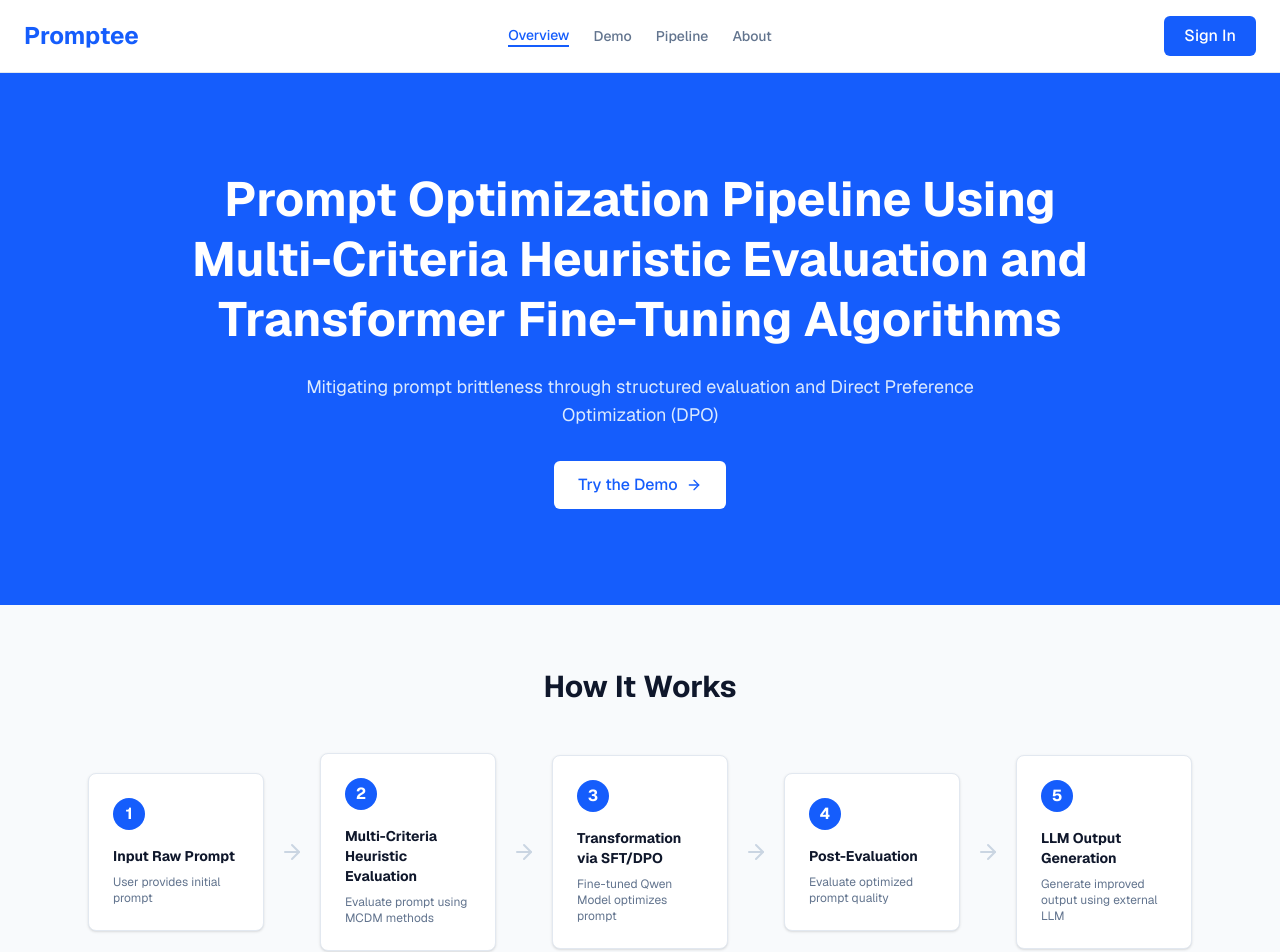
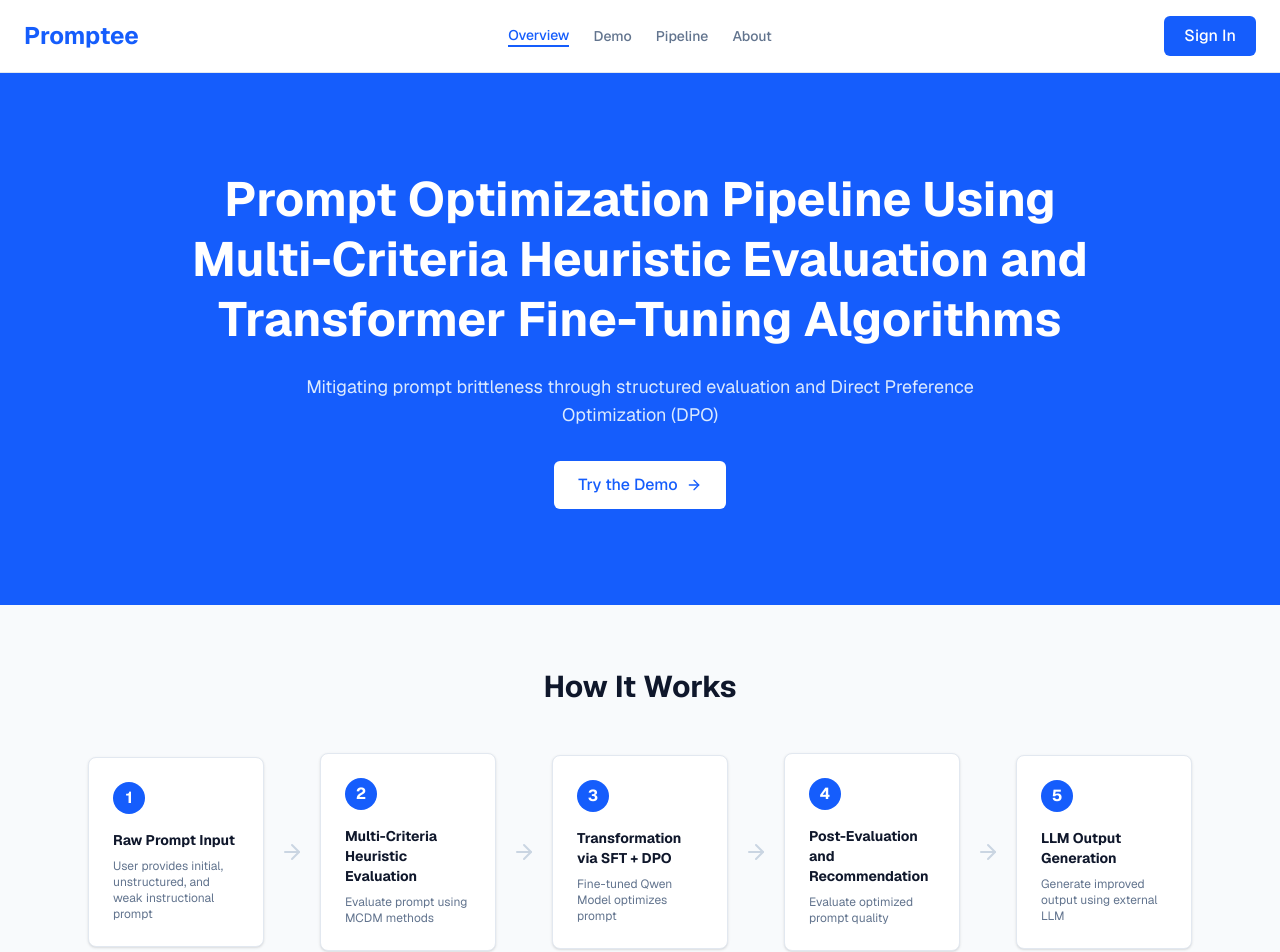
Before and after one commit to chickenjazz/Promptee, a Next.js app in the folder Frontend/: page / in a window 1280 px wide. Shown: the top 952 px of the page. Built offline with nearby package versions, Linux system fonts and the light colour scheme.

Commit message:
UI content changes

```diff
--- a/Frontend/components/tabs/OverviewTab.tsx
+++ b/Frontend/components/tabs/OverviewTab.tsx
@@ -22,10 +22,10 @@ export default function OverviewTab({ onTryDemo }: { onTryDemo: () => void }) {
         <h2 className="text-3xl font-bold text-center mb-12">How It Works</h2>
         <div className="flex flex-col md:flex-row justify-between items-center space-y-4 md:space-y-0 md:space-x-4">
           {[
-            { id: 1, title: 'Input Raw Prompt', desc: 'User provides initial prompt' },
+            { id: 1, title: 'Raw Prompt Input', desc: 'User provides initial, unstructured, and weak instructional prompt' },
             { id: 2, title: 'Multi-Criteria Heuristic Evaluation', desc: 'Evaluate prompt using MCDM methods' },
-            { id: 3, title: 'Transformation via SFT/DPO', desc: 'Fine-tuned Qwen Model optimizes prompt' },
-            { id: 4, title: 'Post-Evaluation', desc: 'Evaluate optimized prompt quality' },
+            { id: 3, title: 'Transformation via SFT + DPO', desc: 'Fine-tuned Qwen Model optimizes prompt' },
+            { id: 4, title: 'Post-Evaluation and Recommendation', desc: 'Evaluate optimized prompt quality' },
             { id: 5, title: 'LLM Output Generation', desc: 'Generate improved output using external LLM' }
           ].map((step, idx) => (
             <React.Fragment key={step.id}>
--- a/Frontend/components/tabs/PipelineTab.tsx
+++ b/Frontend/components/tabs/PipelineTab.tsx
@@ -99,8 +99,8 @@ export default function PipelineTab() {
                 <p className="text-sm text-slate-600 leading-relaxed">Combines individual criterion scores using configurable weights to produce an overall quality score (Q).</p>
               </div>
               <div>
-                <h4 className="font-medium text-slate-900 mb-2">Diff Generation</h4>
-                <p className="text-sm text-slate-600 leading-relaxed">Highlights specific changes made during optimization with explanations for transparency.</p>
+                <h4 className="font-medium text-slate-900 mb-2">Recommendation Engine</h4>
+                <p className="text-sm text-slate-600 leading-relaxed">Highlights specific weaknesses in prompt with explanations and provides actionable recommendations for improvement.</p>
               </div>
             </div>
           )}
--- a/Frontend/components/tabs/ResultsTab.tsx
+++ b/Frontend/components/tabs/ResultsTab.tsx
@@ -61,8 +61,8 @@ export default function ResultsTab({ user, isActive }: { user: { id: number, use
               <tr>
                 <th className="px-6 py-4">Date</th>
                 <th className="px-6 py-4">Raw Prompt Snippet</th>
-                <th className="px-6 py-4">ΔQ</th>
-                <th className="px-6 py-4">BERT Score</th>
+                <th className="px-6 py-4">Improvement</th>
+                <th className="px-6 py-4">Semantic Preserved</th>
                 <th className="px-6 py-4">Acceptance</th>
                 <th className="px-6 py-4 text-center">Actions</th>
               </tr>
@@ -128,7 +128,7 @@ export default function ResultsTab({ user, isActive }: { user: { id: number, use
       <div className="bg-yellow-50 border border-yellow-200 rounded-xl p-6 shadow-sm">
         <h4 className="font-bold text-yellow-800 mb-2">Why Output Integrity Metrics?</h4>
         <p className="text-sm text-yellow-700 leading-relaxed">
-          <strong>BERTScore:</strong> Uses contextual embeddings from BERT to evaluate semantic similarity between the optimized output and reference outputs. Unlike traditional n-gram matching metrics, BERTScore captures deeper semantic meaning and context, ensuring the system preserves the user's original intent while improving prompt quality and structure.
+          <strong>all-MiniLM-L6-v2:</strong> Uses dense vector embeddings to evaluate semantic similarity between the optimized output and reference outputs. Unlike traditional n-gram matching metrics, this lightweight and highly efficient sentence-transformer model captures deeper semantic meaning and context. This ensures the system preserves the user's original intent while improving prompt quality and structure, doing so with significantly lower computational overhead than larger models.
         </p>
       </div>
     </div>
```
